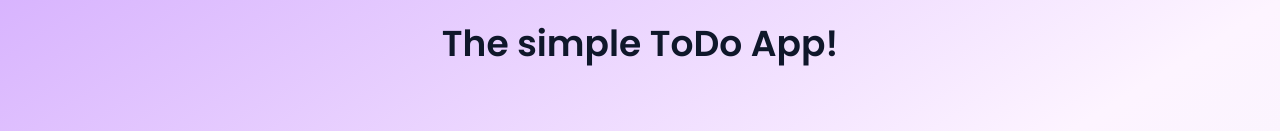
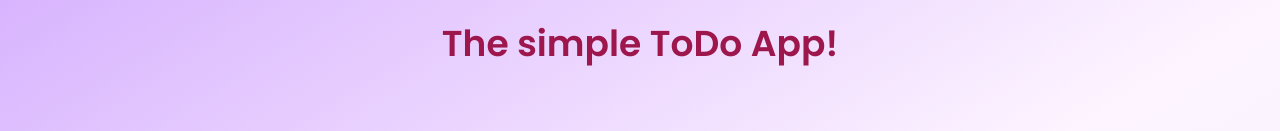
Before and after one commit to hidekinakata/simple-todo-app, a React (Vite) app: page / in a window 1280 px wide. Shown: the top 131 px of the page. Built offline with nearby package versions, Linux system fonts and the light colour scheme.

Commit message:
styling header

```diff
--- a/src/components/Header.tsx
+++ b/src/components/Header.tsx
@@ -1,6 +1,4 @@
 import React, { useState } from "react";
-import CustomInput from "./Utils/CustomInput";
-import CustomButtom from "./Utils/CustomButtom";
 
 interface HeaderType extends React.PropsWithChildren {}
 
@@ -9,9 +7,7 @@ const Header: React.FC<HeaderType> = ({ children }) => {
 
   return (
     <header className="w-full py-6 flex flex-col justify-center items-center">
-      <h1
-        className={"text-lg text-slate-900 font-black sm:text-3xl md:text-4xl"}
-      >
+      <h1 className={"text-center text-4xl text-pink-800 md:text-4xl"}>
         {children}
       </h1>
     </header>
```
